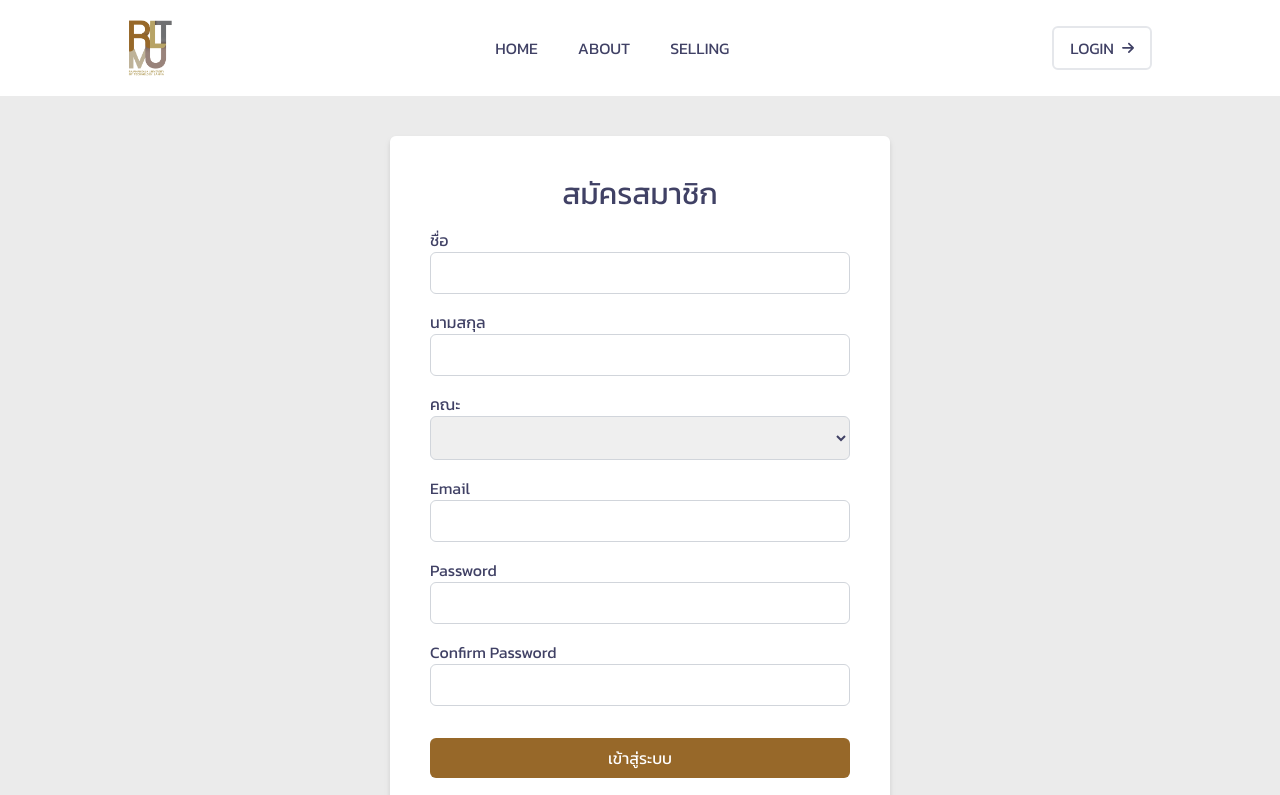
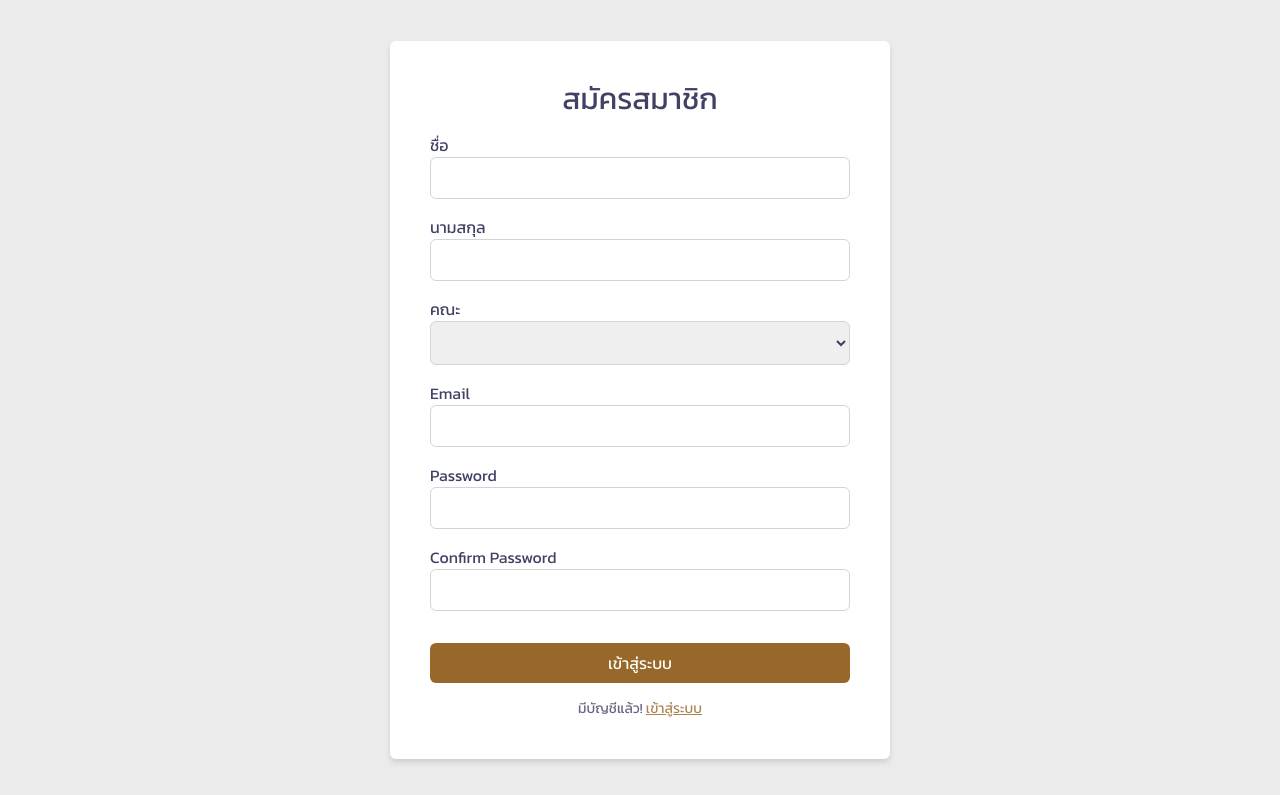
Before and after one commit to 9Kritsada/rmutl_market, a Next.js app: page /auth/register in a window 1280 px wide. Shown: the top 795 px of the page. Built offline with nearby package versions, Linux system fonts and the light colour scheme; no server answers.

Commit message:
Update layout of Login and Register pages for consistent styling

```diff
--- a/src/app/auth/login/page.jsx
+++ b/src/app/auth/login/page.jsx
@@ -53,7 +53,7 @@ export default function Login() {
 
 
   return (
-    <div className="fixed inset-0 flex items-center justify-center bg-[--background]">
+    <div className="fixed inset-0 flex items-center justify-center bg-[--background] p-10">
       <form
         method="post"
         className="bg-[#ffffff] p-10 rounded-md drop-shadow-md space-y-4 w-96"
--- a/src/app/auth/register/page.jsx
+++ b/src/app/auth/register/page.jsx
@@ -54,7 +54,7 @@ export default function Register() {
   };
 
   return (
-    <div className="flex items-center justify-center bg-[--background] p-10">
+    <div className="fixed inset-0 flex items-center justify-center bg-[--background] p-10">
       <form
         method="post"
         className="bg-[#ffffff] p-10 rounded-md drop-shadow-md space-y-4 w-[500px]"
```
